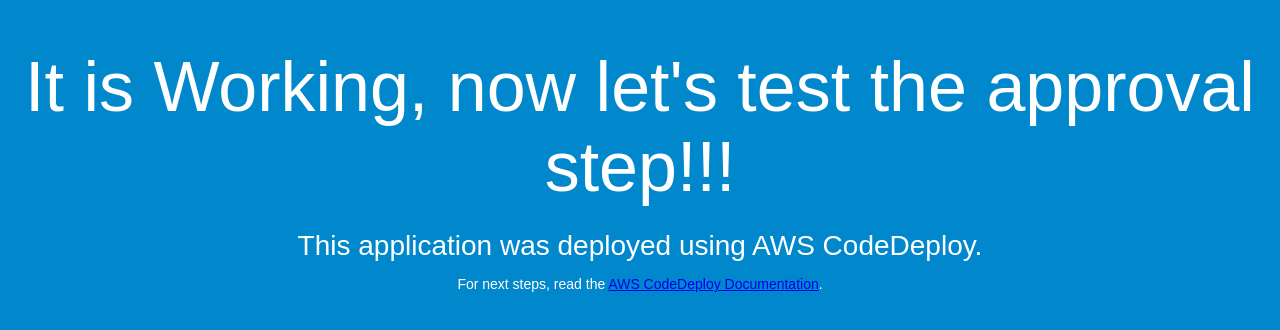
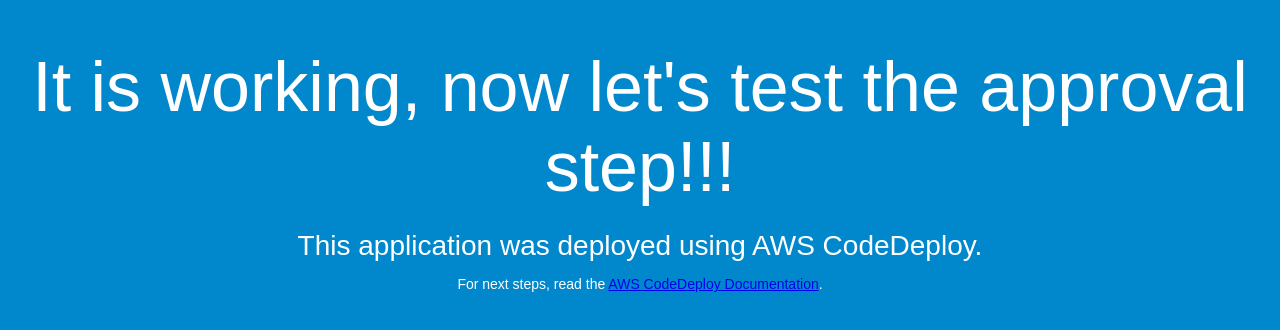
Before and after one commit to gregonometry/codedeploytest, a plain HTML site: page index.html in a window 1280 px wide. Drawn offline with Linux system fonts and the light colour scheme.

Commit message:
trying agian

```diff
--- a/index.html
+++ b/index.html
@@ -26,7 +26,7 @@
 </head>
 <body>
   <div align="center">
-    <h1>It is Working, now let's test the approval step!!!</h1>
+    <h1>It is working, now let's test the approval step!!!</h1>
     <h2>This application was deployed using AWS CodeDeploy.</h2>
     <p>For next steps, read the <a href="http://aws.amazon.com/documentation/codedeploy">AWS CodeDeploy Documentation</a>.</p>
   </div>
```
